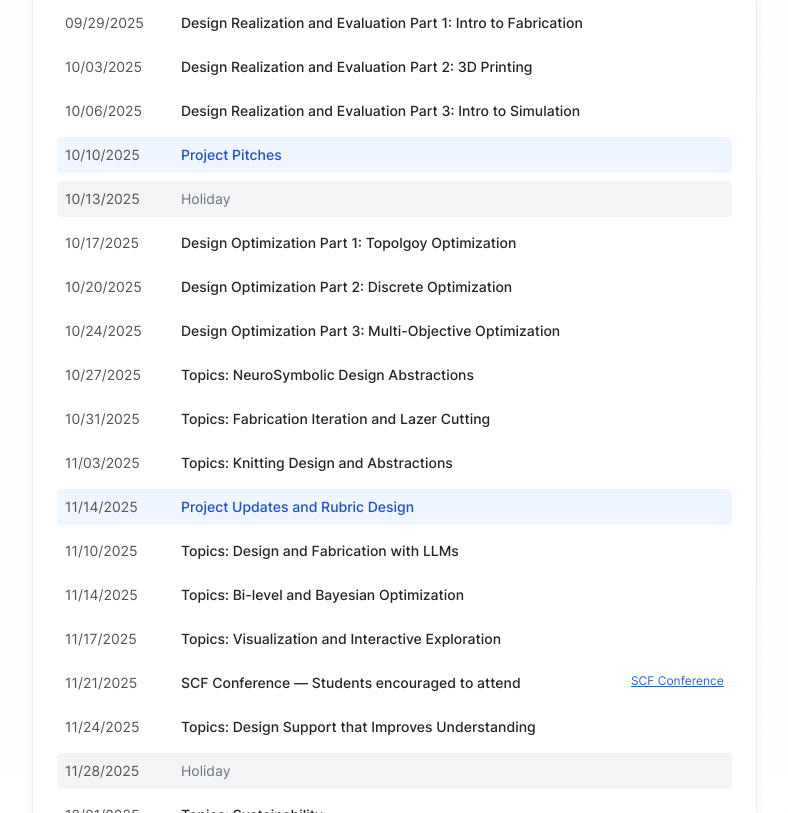
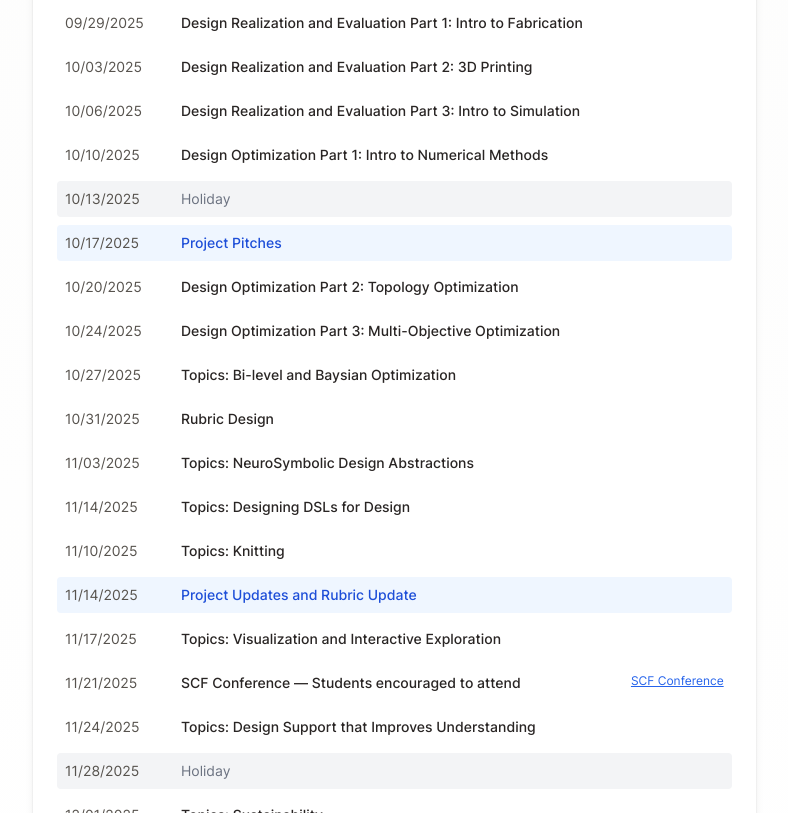
Before and after one commit to cdg-lab/cdg-website, a Next.js app: page /courses/csci2952y-fall2025 in a window 1280 px wide. Shown: the part 1820-2633 px from the top of the page, without its empty margins (57-845 px from the left). Built offline with nearby package versions, Linux system fonts and the light colour scheme.

Commit message:
fix: change course dates

```diff
--- a/src/data/course.ts
+++ b/src/data/course.ts
@@ -79,7 +79,7 @@ export const assignments: Assignment[] = [
 ];
 
 export const projectMilestones: ProjectMilestone[] = [
-  { id: 'pitches', name: 'Project Pitches', date: '10/10/2025' },
+  { id: 'pitches', name: 'Project Pitches', date: '10/17/2025' },
   {
     id: 'updates',
     name: 'Project Updates and Rubric Design',
@@ -125,15 +125,18 @@ export const schedule: ScheduleEntry[] = [
     date: '10/06/2025',
     topic: 'Design Realization and Evaluation Part 3: Intro to Simulation',
   },
-  { date: '10/10/2025', topic: 'Project Pitches' },
+  {
+    date: '10/10/2025',
+    topic: 'Design Optimization Part 1: Intro to Numerical Methods',
+  },
   { date: '10/13/2025', topic: 'Holiday' },
   {
     date: '10/17/2025',
-    topic: 'Design Optimization Part 1: Topolgoy Optimization',
+    topic: 'Project Pitches',
   },
   {
     date: '10/20/2025',
-    topic: 'Design Optimization Part 2: Discrete Optimization',
+    topic: 'Design Optimization Part 2: Topology Optimization',
   },
   {
     date: '10/24/2025',
@@ -141,16 +144,16 @@ export const schedule: ScheduleEntry[] = [
   },
   {
     date: '10/27/2025',
-    topic: 'Topics: NeuroSymbolic Design Abstractions',
+    topic: 'Topics: Bi-level and Baysian Optimization',
   },
   {
     date: '10/31/2025',
-    topic: 'Topics: Fabrication Iteration and Lazer Cutting',
+    topic: 'Rubric Design',
   },
-  { date: '11/03/2025', topic: 'Topics: Knitting Design and Abstractions' },
-  { date: '11/14/2025', topic: 'Project Updates and Rubric Design' },
-  { date: '11/10/2025', topic: 'Topics: Design and Fabrication with LLMs' },
-  { date: '11/14/2025', topic: 'Topics: Bi-level and Bayesian Optimization' },
+  { date: '11/03/2025', topic: 'Topics: NeuroSymbolic Design Abstractions' },
+  { date: '11/14/2025', topic: 'Topics: Designing DSLs for Design' },
+  { date: '11/10/2025', topic: 'Topics: Knitting' },
+  { date: '11/14/2025', topic: 'Project Updates and Rubric Update' },
   {
     date: '11/17/2025',
     topic: 'Topics: Visualization and Interactive Exploration',
```
